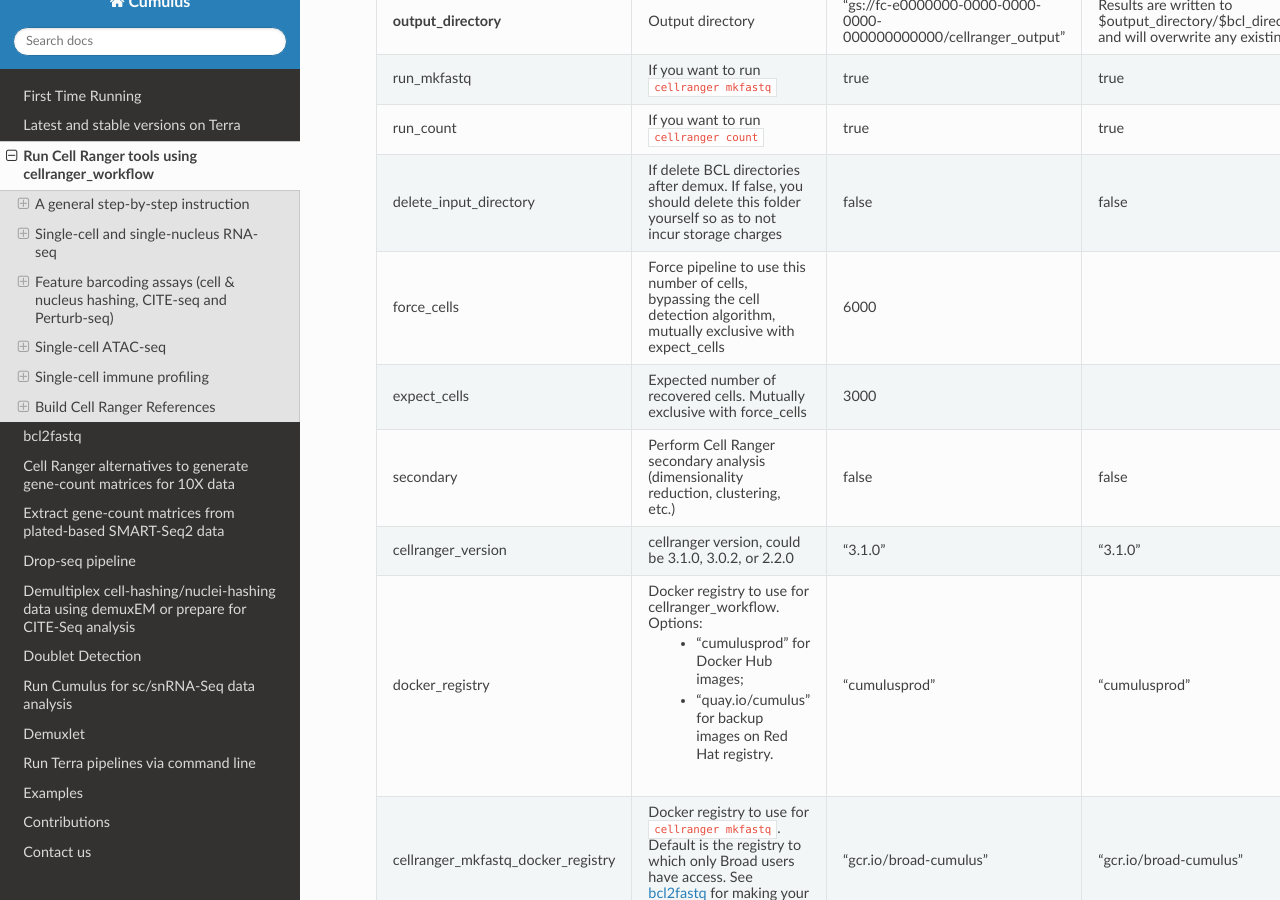
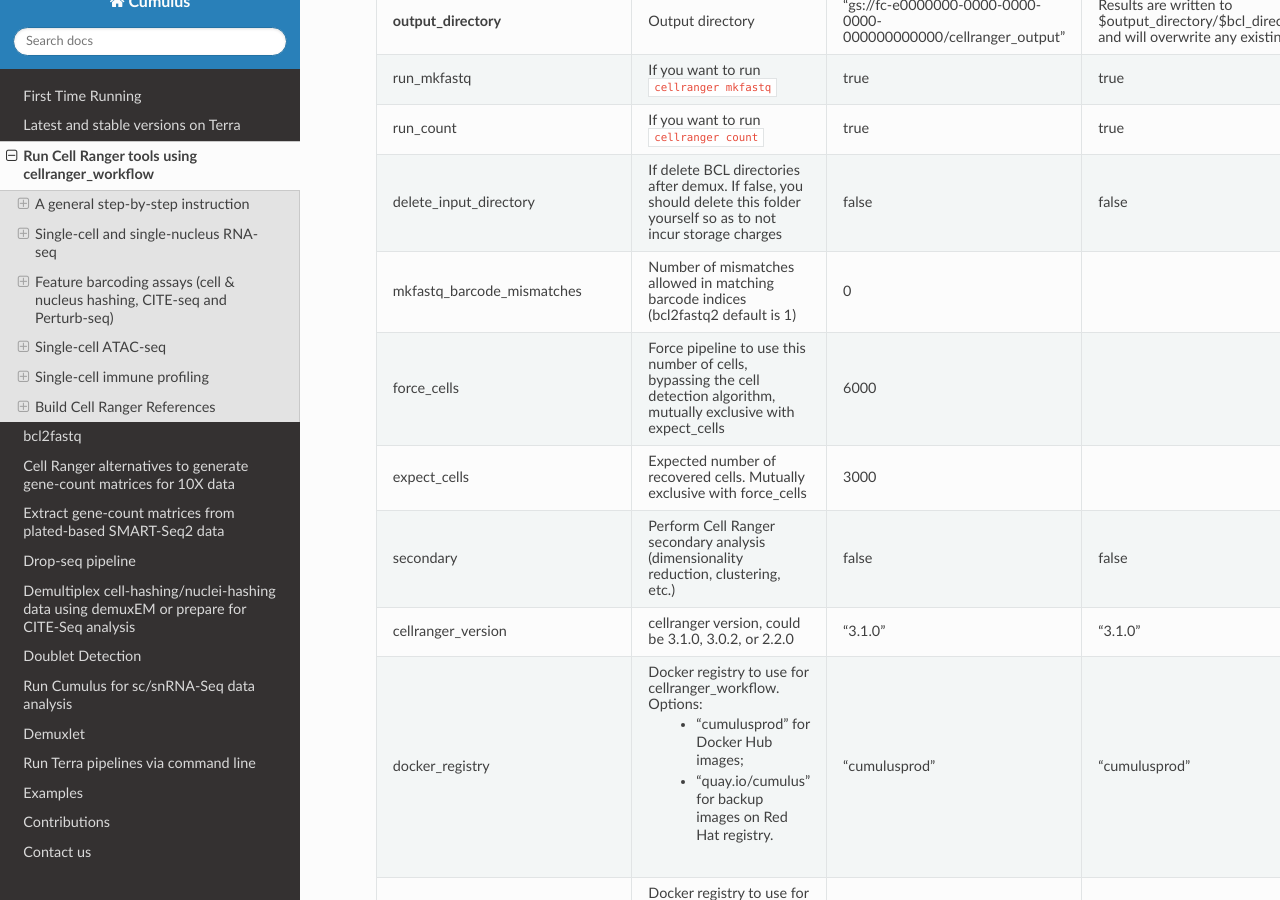
Before and after one commit to lilab-bcb/cumulus, a Sphinx documentation site: the page built from docs/cellranger.rst, in a window 1280 px wide and 900 px high, scrolled down 7331 px. Built offline with Sphinx 7.4.7 and the Read the Docs theme 2.0.0, drawn with Linux system fonts in a browser that asks for light colours; some of the changed text lies outside the part shown.

Commit message:
Added description of option mkfastq_barcode_mismatches to doc

```diff
--- a/docs/cellranger.rst
+++ b/docs/cellranger.rst
@@ -317,6 +317,10 @@ For sc/snRNA-seq data, ``cellranger_workflow`` takes Illumina outputs as input a
 		  - If delete BCL directories after demux. If false, you should delete this folder yourself so as to not incur storage charges
 		  - false
 		  - false
+		* - mkfastq_barcode_mismatches
+		  - Number of mismatches allowed in matching barcode indices (bcl2fastq2 default is 1)
+		  - 0
+		  -
 		* - force_cells
 		  - Force pipeline to use this number of cells, bypassing the cell detection algorithm, mutually exclusive with expect_cells
 		  - 6000
@@ -518,6 +522,10 @@ For feature barcoding data, ``cellranger_workflow`` takes Illumina outputs as in
 		  - If delete BCL directories after demux. If false, you should delete this folder yourself so as to not incur storage charges
 		  - false
 		  - false
+		* - mkfastq_barcode_mismatches
+		  - Number of mismatches allowed in matching barcode indices (bcl2fastq2 default is 1)
+		  - 0
+		  -
 		* - scaffold_sequence
 		  - Scaffold sequence in sgRNA for Purturb-seq, only used for crispr data type. If it is "", we assume guide barcode starts at position 0 of read 2
 		  - "GTTTAAGAGCTAAGCTGGAA"
@@ -728,6 +736,10 @@ Workflow input
 	  - If delete BCL directories after demux. If false, you should delete this folder yourself so as to not incur storage charges
 	  - false
 	  - false
+	* - mkfastq_barcode_mismatches
+	  - Number of mismatches allowed in matching barcode indices (bcl2fastq2 default is 1)
+	  - 0
+	  -
 	* - force_cells
 	  - Force pipeline to use this number of cells, bypassing the cell detection algorithm
 	  - 6000
@@ -959,6 +971,10 @@ For scIR-seq data, ``cellranger_workflow`` takes Illumina outputs as input and r
 	  - If delete BCL directories after demux. If false, you should delete this folder yourself so as to not incur storage charges
 	  - false
 	  - false
+	* - mkfastq_barcode_mismatches
+	  - Number of mismatches allowed in matching barcode indices (bcl2fastq2 default is 1)
+	  - 0
+	  -
 	* - force_cells
 	  - Force pipeline to use this number of cells, bypassing the cell detection algorithm
 	  - 6000
```
